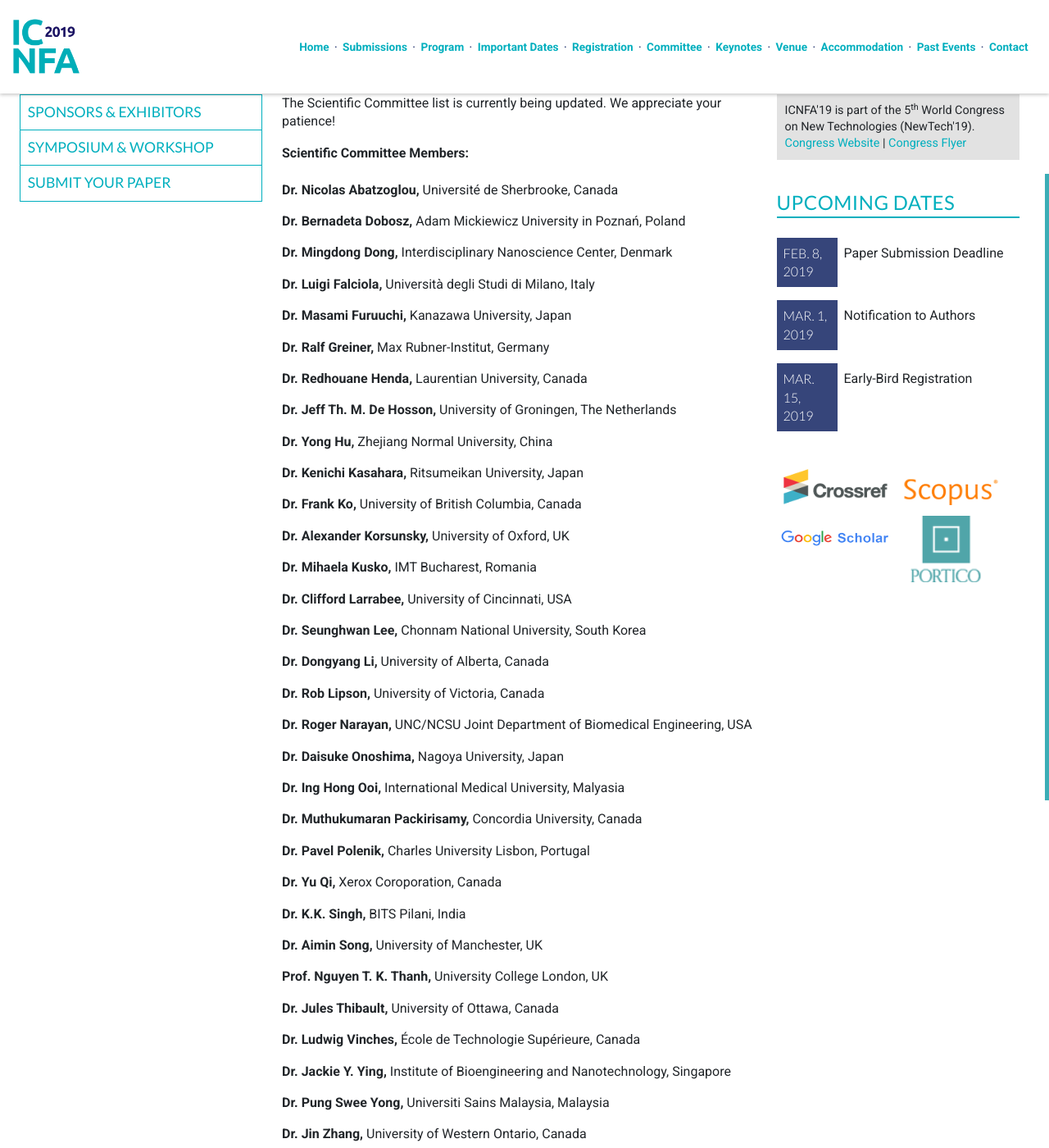
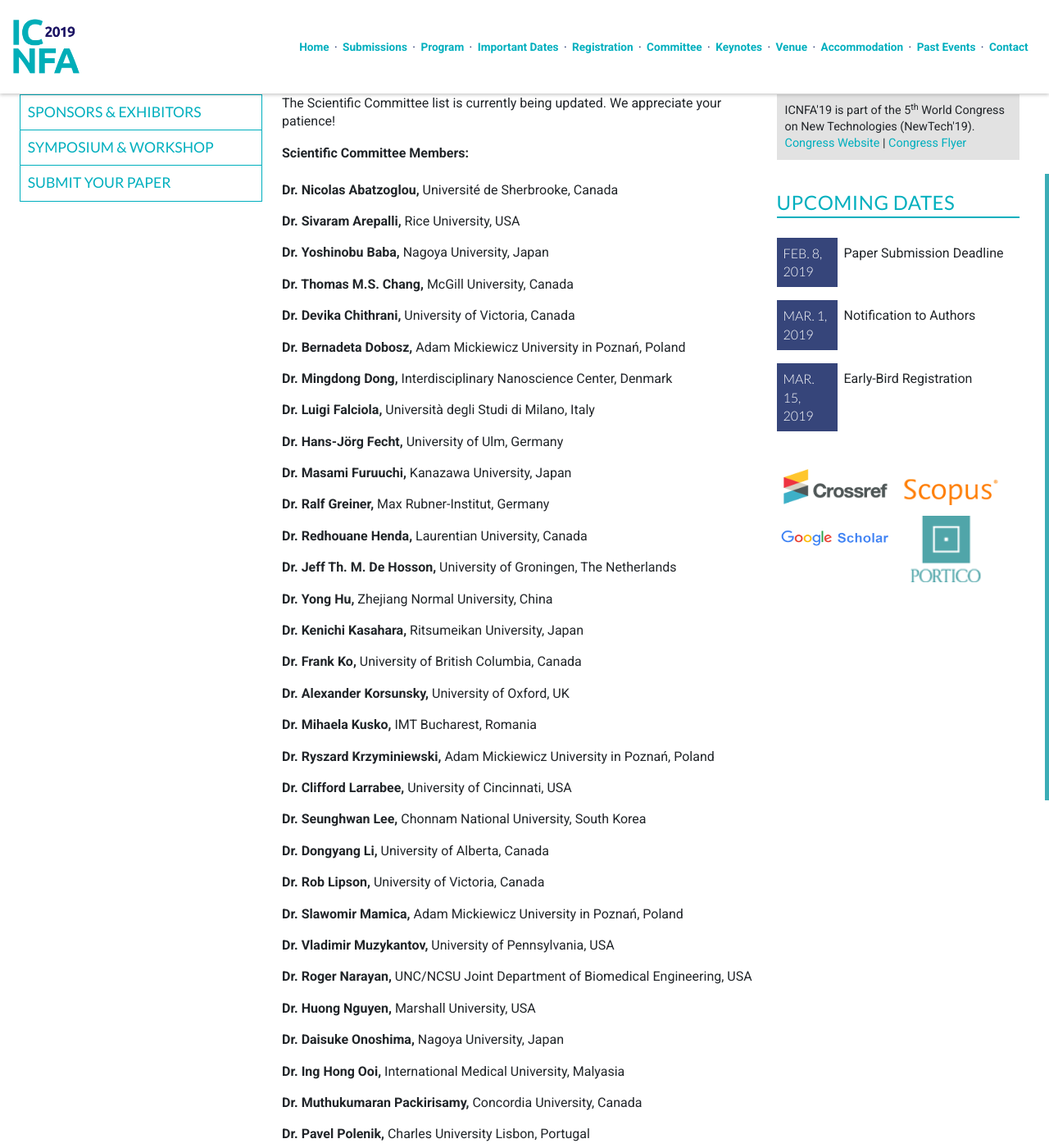
Before and after one commit to intaset/icnfa, a Jekyll site: the page built from committee.html, in a window 1280 px wide and 1400 px high, scrolled down 389 px. Shown: the whole window at 82% size. Built offline with Jekyll 4.4.1, drawn with Linux system fonts in a browser that asks for light colours; nearby versions of some CDN libraries; Markdown is read by kramdown in place of the engine named in the settings; comment, search, counter and statistics services are not loaded.

Commit message:
added new sc

```diff
--- a/committee.html
+++ b/committee.html
@@ -13,19 +13,20 @@ keyword: nanotechnology conference, nanofluid conference, nanomaterial conferenc
 
     <p class="body"><b>Dr. Nicolas Abatzoglou,</b> Université de Sherbrooke, Canada</p>
     <!-- <p class="body"><b>Dr. Ram Achar,</b> Carleton University, Canada</p> -->
-    <!-- <p class="body"><b>Dr. Sivaram Arepalli,</b> Rice University, USA</p> -->
-    <!-- <p class="body"><b>Dr. Yoshinobu Baba,</b> Nagoya University, Japan</p> -->
+     <p class="body"><b>Dr. Sivaram Arepalli,</b> Rice University, USA</p>
+     <p class="body"><b>Dr. Yoshinobu Baba,</b> Nagoya University, Japan</p>
     <!-- <p class="body"><b>Dr. Dayan Ban,</b> University of Waterloo, Canada</p> -->
     <!-- <p class="body"><b>Dr. Elena Baranova,</b> University of Ottawa, Canada</p> -->
     <!--<p class="body"><b>Dr. Vladimir Baulin,</b> Universitat Rovira i Virgili, Spain</p>-->
     <!--<p class="body"><b>Dr. Dave H. A. Blank,</b>University of Twente, Netherlands</p>-->
-    <!-- <p class="body"><b>Dr. Thomas M.S. Chang,</b> McGill University, Canada</p> -->
+     <p class="body"><b>Dr. Thomas M.S. Chang,</b> McGill University, Canada</p>
     <!--<p class="body"><b>Dr. Prathna Thanjavur Chandrasekaran,</b> UNESCO-IHE</p>-->
-    <!--<p class="body"><b>Dr. Devika Chithrani,</b> University of Victoria, Canada</p>-->
+    <p class="body"><b>Dr. Devika Chithrani,</b> University of Victoria, Canada</p>
     <p class="body"><b>Dr. Bernadeta Dobosz,</b> Adam Mickiewicz University in Poznań, Poland</p>
     <!-- <p class="body"><b>Dr. Wolfgang Ensinger,</b> Technische Universität Darmstadt, Germany</p> -->
     <p class="body"><b>Dr. Mingdong Dong,</b> Interdisciplinary Nanoscience Center, Denmark</p>
     <p class="body"><b>Dr. Luigi Falciola,</b> Università degli Studi di Milano, Italy</p>
+    <p class="body"><b>Dr. Hans-Jörg Fecht,</b> University of Ulm, Germany</p>
     <p class="body"><b>Dr. Masami Furuuchi,</b> Kanazawa University, Japan</p>
     <p class="body"><b>Dr. Ralf Greiner,</b> Max Rubner-Institut, Germany</p>
     <p class="body"><b>Dr. Redhouane Henda,</b> Laurentian University, Canada</p>
@@ -40,20 +41,20 @@ keyword: nanotechnology conference, nanofluid conference, nanomaterial conferenc
     <p class="body"><b>Dr. Frank Ko,</b> University of British Columbia, Canada</p>
     <p class="body"><b>Dr. Alexander Korsunsky,</b> University of Oxford, UK</p>
     <p class="body"><b>Dr. Mihaela Kusko,</b> IMT Bucharest, Romania</p>
-    <!-- <p class="body"><b>Dr. Ryszard Krzyminiewski,</b> Adam Mickiewicz University in Poznań, Poland</p> -->
+     <p class="body"><b>Dr. Ryszard Krzyminiewski,</b> Adam Mickiewicz University in Poznań, Poland</p>
     <p class="body"><b>Dr. Clifford Larrabee,</b> University of Cincinnati, USA</p>
      <p class="body"><b>Dr. Seunghwan Lee,</b> Chonnam National University, South Korea</p>
     <!-- <p class="body"><b>Dr. Hyo-Chang Lee,</b> Korea Research Institute of Standards and Science (KRISS), South Korea</p> -->
    <!-- <p class="body"><b>Dr. Seunghwan Lee,</b> Technical University of Denmark, Denmark</p>-->
     <p class="body"><b>Dr. Dongyang Li,</b> University of Alberta, Canada</p>
     <p class="body"><b>Dr. Rob Lipson,</b> University of Victoria, Canada</p>
-    <!-- <p class="body"><b>Dr. Slawomir Mamica,</b> Adam Mickiewicz University in Poznań, Poland</p> -->
+    <p class="body"><b>Dr. Slawomir Mamica,</b> Adam Mickiewicz University in Poznań, Poland</p>
     <!-- <p class="body"><b>Dr. Arben Merkoçi,</b> Catalan Institute of Nanotechnology, Spain</p> -->
-    <!-- <p class="body"><b>Dr. Vladimir Muzykantov,</b> University of Pennsylvania, USA</p> -->
+    <p class="body"><b>Dr. Vladimir Muzykantov,</b> University of Pennsylvania, USA</p>
     <p class="body"><b>Dr. Roger Narayan,</b> UNC/NCSU Joint Department of Biomedical Engineering, USA</p>
     <!--<p class="body"><b>Dr. Suresh Neethirajan,</b> University of Guelph, Canada</p>-->
     <!-- <p class="body"><b>Dr. Andrónico Neira-Carrillo,</b> University of Chile, Chile</p> -->
-    <!-- <p class="body"><b>Dr. Huong Nguyen,</b> Marshall University, USA</p> -->
+     <p class="body"><b>Dr. Huong Nguyen,</b> Marshall University, USA</p>
     <p class="body"><b>Dr. Daisuke Onoshima,</b> Nagoya University, Japan</p>
     <p class="body"><b>Dr. Ing Hong Ooi,</b> International Medical University, Malyasia</p>
     <p class="body"><b>Dr. Muthukumaran Packirisamy,</b> Concordia University, Canada</p>
```
Also changed, not shown: 1 other file.
